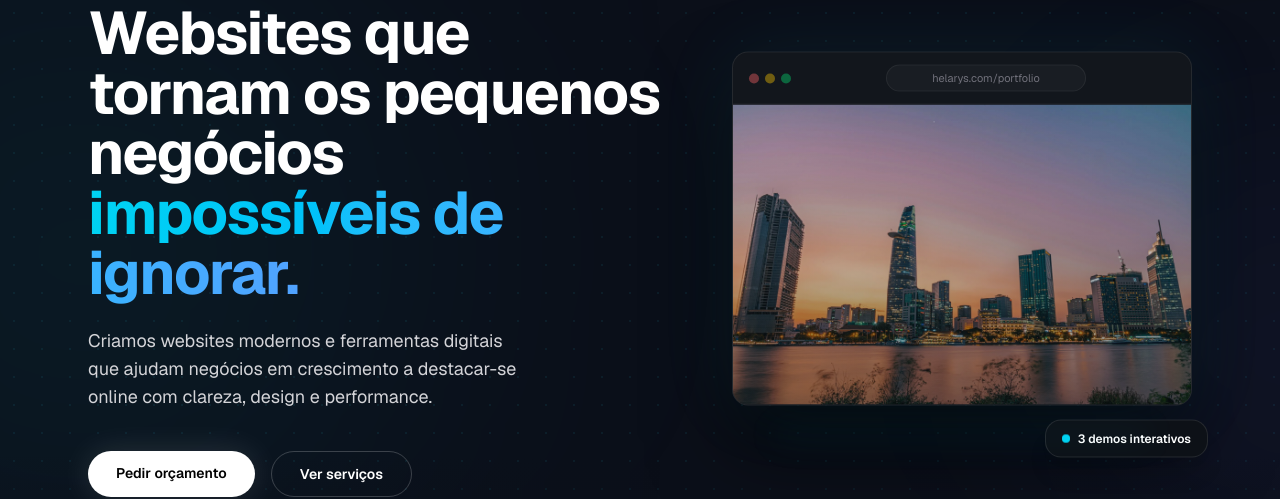
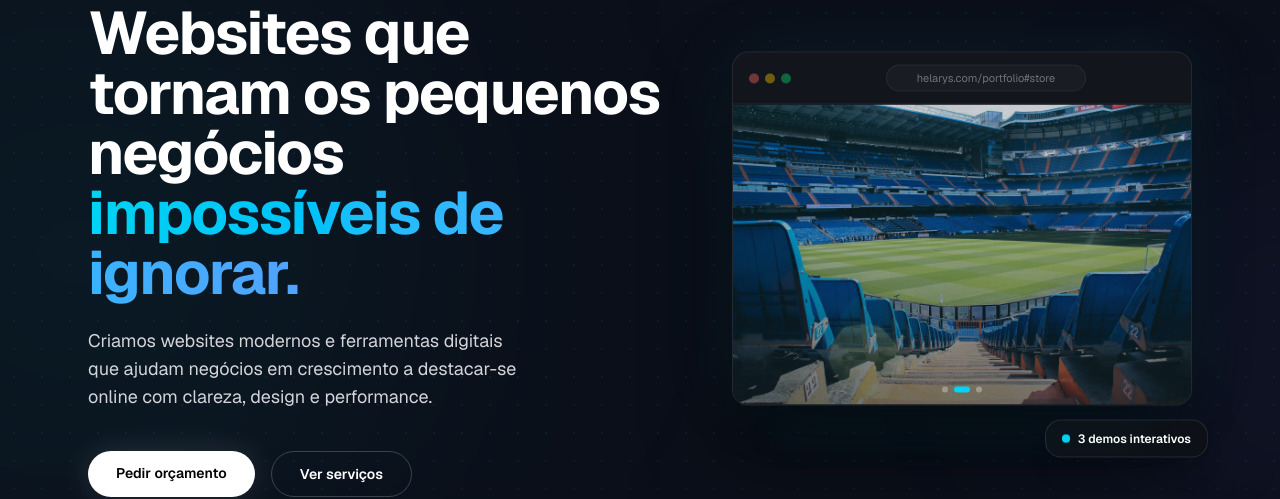
Before and after one commit to Esteves1903/Elaris_Project, a Next.js app: page / in a window 1280 px wide. Shown: the part 193-692 px from the top of the page. Built offline with nearby package versions, Linux system fonts and the light colour scheme; no server answers.

Commit message:
HeroSection: auto-cycle browser mockup through 3 portfolio demos with crossfade and dot indicators
Co-Authored-By: Claude Sonnet 4.6 <noreply@anthropic.com>

```diff
--- a/src/components/ui/HeroSection.tsx
+++ b/src/components/ui/HeroSection.tsx
@@ -2,8 +2,15 @@
 
 import Image from "next/image";
 import Link from "next/link";
-import { motion } from "framer-motion";
+import { motion, AnimatePresence } from "framer-motion";
+import { useEffect, useState } from "react";
 import { useLang } from "@/context/LanguageContext";
+
+const demoSlides = [
+  { src: "/ElarisRest1.webp", alt: "Restaurant website demo",    url: "helarys.com/portfolio#restaurant" },
+  { src: "/lojafundo.webp",   alt: "Football store website demo", url: "helarys.com/portfolio#store" },
+  { src: "/barber.webp",      alt: "Barbershop website demo",     url: "helarys.com/portfolio#barbershop" },
+];
 
 const stagger = {
   hidden: {},
@@ -31,6 +38,14 @@ const copy = {
 
 export function HeroSection() {
   const { lang } = useLang();
+  const [activeIndex, setActiveIndex] = useState(0);
+
+  useEffect(() => {
+    const interval = setInterval(() => {
+      setActiveIndex((prev) => (prev + 1) % demoSlides.length);
+    }, 3500);
+    return () => clearInterval(interval);
+  }, []);
 
   return (
     <section className="relative min-h-[calc(100vh-5rem)] overflow-hidden">
@@ -140,21 +155,55 @@ export function HeroSection() {
                     <span className="h-2.5 w-2.5 rounded-full bg-yellow-400/40" />
                     <span className="h-2.5 w-2.5 rounded-full bg-green-400/40" />
                     <div className="mx-auto flex max-w-[200px] flex-1 items-center justify-center rounded-full border border-white/[0.06] bg-white/[0.03] px-4 py-1 transition-colors group-hover:border-cyan-400/20 group-hover:bg-cyan-400/[0.04]">
-                      <span className="text-[11px] text-zinc-500 transition-colors group-hover:text-cyan-400">helarys.com/portfolio</span>
+                      <AnimatePresence mode="wait">
+                        <motion.span
+                          key={demoSlides[activeIndex].url}
+                          initial={{ opacity: 0 }}
+                          animate={{ opacity: 1 }}
+                          exit={{ opacity: 0 }}
+                          transition={{ duration: 0.4 }}
+                          className="text-[11px] text-zinc-500 transition-colors group-hover:text-cyan-400"
+                        >
+                          {demoSlides[activeIndex].url}
+                        </motion.span>
+                      </AnimatePresence>
                     </div>
                   </div>
 
-                  {/* Real screenshot */}
+                  {/* Cycling screenshots */}
                   <div className="relative h-[300px] overflow-hidden">
-                    <Image
-                      src="/ElarisRest1.webp"
-                      alt="Helarys portfolio — restaurant website demo"
-                      fill
-                      sizes="(max-width: 640px) 100vw, (max-width: 1024px) 50vw, 380px"
-                      className="object-cover object-top transition-transform duration-700 group-hover:scale-105"
-                      priority
-                    />
+                    <AnimatePresence mode="wait">
+                      <motion.div
+                        key={activeIndex}
+                        initial={{ opacity: 0 }}
+                        animate={{ opacity: 1 }}
+                        exit={{ opacity: 0 }}
+                        transition={{ duration: 0.7, ease: "easeInOut" }}
+                        className="absolute inset-0"
+                      >
+                        <Image
+                          src={demoSlides[activeIndex].src}
+                          alt={demoSlides[activeIndex].alt}
+                          fill
+                          sizes="(max-width: 640px) 100vw, (max-width: 1024px) 50vw, 380px"
+                          className="object-cover object-top transition-transform duration-700 group-hover:scale-105"
+                          priority={activeIndex === 0}
+                        />
+                      </motion.div>
+                    </AnimatePresence>
                     <div className="absolute inset-0 bg-gradient-to-t from-[#0d1117]/50 to-transparent" />
+
+                    {/* Dots indicator */}
+                    <div className="absolute bottom-3 left-1/2 flex -translate-x-1/2 gap-1.5">
+                      {demoSlides.map((_, i) => (
+                        <button
+                          key={i}
+                          type="button"
+                          onClick={(e) => { e.preventDefault(); setActiveIndex(i); }}
+                          className={`h-1.5 rounded-full transition-all duration-300 ${i === activeIndex ? "w-4 bg-cyan-400" : "w-1.5 bg-white/30"}`}
+                        />
+                      ))}
+                    </div>
 
                     {/* Hover overlay */}
                     <div className="absolute inset-0 flex items-center justify-center bg-black/40 opacity-0 backdrop-blur-[2px] transition-opacity duration-300 group-hover:opacity-100">
```
